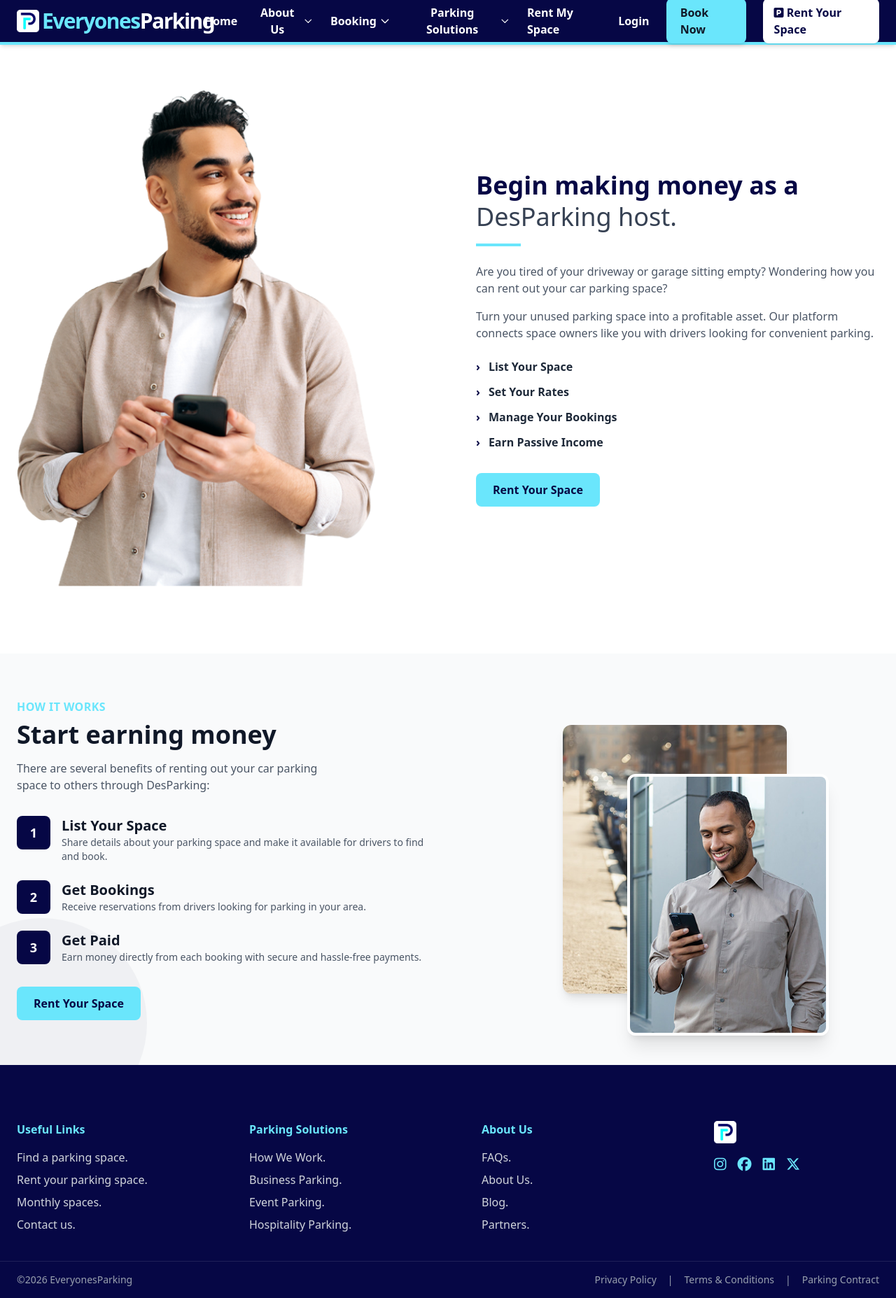
After one commit to Hhenry443/desparking, a PHP site: page /why-rent.php in a window 1280 px wide. The commit adds this page. Shown: the whole page at 70% size. Run offline with PHP 8.4, Linux system fonts and the light colour scheme; some libraries are stand-ins or nearby versions.

Commit message:
Why rent the space

```diff
--- a/public/css/output.css
+++ b/public/css/output.css
@@ -346,6 +346,21 @@
   .right-4 {
     right: calc(var(--spacing) * 4);
   }
+  .right-\[-10px\] {
+    right: -10px;
+  }
+  .right-\[-20px\] {
+    right: -20px;
+  }
+  .right-\[-30px\] {
+    right: -30px;
+  }
+  .right-\[-40px\] {
+    right: -40px;
+  }
+  .right-\[-60px\] {
+    right: -60px;
+  }
   .bottom-0 {
     bottom: calc(var(--spacing) * 0);
   }
@@ -354,6 +369,18 @@
   }
   .bottom-6 {
     bottom: calc(var(--spacing) * 6);
+  }
+  .bottom-\[-10px\] {
+    bottom: -10px;
+  }
+  .bottom-\[-30px\] {
+    bottom: -30px;
+  }
+  .bottom-\[-50px\] {
+    bottom: -50px;
+  }
+  .bottom-\[-60px\] {
+    bottom: -60px;
   }
   .left-0 {
     left: calc(var(--spacing) * 0);
@@ -646,6 +673,9 @@
   .h-\[260px\] {
     height: 260px;
   }
+  .h-\[300px\] {
+    height: 300px;
+  }
   .h-\[420px\] {
     height: 420px;
   }
@@ -739,12 +772,24 @@
   .w-24 {
     width: calc(var(--spacing) * 24);
   }
+  .w-28 {
+    width: calc(var(--spacing) * 28);
+  }
   .w-32 {
     width: calc(var(--spacing) * 32);
   }
+  .w-44 {
+    width: calc(var(--spacing) * 44);
+  }
+  .w-64 {
+    width: calc(var(--spacing) * 64);
+  }
   .w-72 {
     width: calc(var(--spacing) * 72);
   }
+  .w-80 {
+    width: calc(var(--spacing) * 80);
+  }
   .w-\[80\%\] {
     width: 80%;
   }
@@ -839,6 +887,9 @@
     flex-shrink: 1;
   }
   .flex-shrink-0 {
+    flex-shrink: 0;
+  }
+  .shrink-0 {
     flex-shrink: 0;
   }
   .border-collapse {
@@ -855,6 +906,10 @@
     --tw-translate-x: calc(calc(1/2 * 100%) * -1);
     translate: var(--tw-translate-x) var(--tw-translate-y);
   }
+  .translate-x-\[-30\%\] {
+    --tw-translate-x: -30%;
+    translate: var(--tw-translate-x) var(--tw-translate-y);
+  }
   .-translate-y-1 {
     --tw-translate-y: calc(var(--spacing) * -1);
     translate: var(--tw-translate-x) var(--tw-translate-y);
@@ -863,6 +918,10 @@
     --tw-translate-y: calc(calc(1/2 * 100%) * -1);
     translate: var(--tw-translate-x) var(--tw-translate-y);
   }
+  .translate-y-\[30\%\] {
+    --tw-translate-y: 30%;
+    translate: var(--tw-translate-x) var(--tw-translate-y);
+  }
   .rotate-180 {
     rotate: 180deg;
   }
@@ -1110,6 +1178,10 @@
   .border-2 {
     border-style: var(--tw-border-style);
     border-width: 2px;
+  }
+  .border-4 {
+    border-style: var(--tw-border-style);
+    border-width: 4px;
   }
   .border-\[6px\] {
     border-style: var(--tw-border-style);
@@ -1817,6 +1900,9 @@
   }
   .opacity-5 {
     opacity: 5%;
+  }
+  .opacity-50 {
+    opacity: 50%;
   }
   .shadow {
     --tw-shadow: 0 1px 3px 0 var(--tw-shadow-color, rgb(0 0 0 / 0.1)), 0 1px 2px -1px var(--tw-shadow-color, rgb(0 0 0 / 0.1));
@@ -2296,6 +2382,13 @@
       }
     }
   }
+  .hover\:opacity-90 {
+    &:hover {
+      @media (hover: hover) {
+        opacity: 90%;
+      }
+    }
+  }
   .focus\:border-transparent {
     &:focus {
       border-color: transparent;
@@ -2447,6 +2550,11 @@
       margin-inline: calc(var(--spacing) * 0);
     }
   }
+  .lg\:mt-0 {
+    @media (width >= 64rem) {
+      margin-top: calc(var(--spacing) * 0);
+    }
+  }
   .lg\:mt-4 {
     @media (width >= 64rem) {
       margin-top: calc(var(--spacing) * 4);
@@ -2472,21 +2580,61 @@
       display: none;
     }
   }
+  .lg\:h-12 {
+    @media (width >= 64rem) {
+      height: calc(var(--spacing) * 12);
+    }
+  }
   .lg\:h-80 {
     @media (width >= 64rem) {
       height: calc(var(--spacing) * 80);
     }
   }
+  .lg\:h-96 {
+    @media (width >= 64rem) {
+      height: calc(var(--spacing) * 96);
+    }
+  }
   .lg\:h-auto {
     @media (width >= 64rem) {
       height: auto;
     }
   }
+  .lg\:min-h-\[26rem\] {
+    @media (width >= 64rem) {
+      min-height: 26rem;
+    }
+  }
+  .lg\:w-12 {
+    @media (width >= 64rem) {
+      width: calc(var(--spacing) * 12);
+    }
+  }
   .lg\:w-56 {
     @media (width >= 64rem) {
       width: calc(var(--spacing) * 56);
     }
   }
+  .lg\:w-64 {
+    @media (width >= 64rem) {
+      width: calc(var(--spacing) * 64);
+    }
+  }
+  .lg\:w-72 {
+    @media (width >= 64rem) {
+      width: calc(var(--spacing) * 72);
+    }
+  }
+  .lg\:w-80 {
+    @media (width >= 64rem) {
+      width: calc(var(--spacing) * 80);
+    }
+  }
+  .lg\:max-w-lg {
+    @media (width >= 64rem) {
+      max-width: var(--container-lg);
+    }
+  }
   .lg\:grid-cols-2 {
     @media (width >= 64rem) {
       grid-template-columns: repeat(2, minmax(0, 1fr));
@@ -2532,6 +2680,16 @@
       justify-content: space-between;
     }
   }
+  .lg\:justify-end {
+    @media (width >= 64rem) {
+      justify-content: flex-end;
+    }
+  }
+  .lg\:justify-start {
+    @media (width >= 64rem) {
+      justify-content: flex-start;
+    }
+  }
   .lg\:gap-0 {
     @media (width >= 64rem) {
       gap: calc(var(--spacing) * 0);
@@ -2540,6 +2698,11 @@
   .lg\:gap-12 {
     @media (width >= 64rem) {
       gap: calc(var(--spacing) * 12);
+    }
+  }
+  .lg\:gap-16 {
+    @media (width >= 64rem) {
+      gap: calc(var(--spacing) * 16);
     }
   }
   .lg\:gap-20 {
@@ -2583,6 +2746,11 @@
       padding-block: calc(var(--spacing) * 0);
     }
   }
+  .lg\:pt-32 {
+    @media (width >= 64rem) {
+      padding-top: calc(var(--spacing) * 32);
+    }
+  }
   .lg\:pt-48 {
     @media (width >= 64rem) {
       padding-top: calc(var(--spacing) * 48);
@@ -2598,6 +2766,11 @@
       padding-bottom: calc(var(--spacing) * 16);
     }
   }
+  .lg\:pb-24 {
+    @media (width >= 64rem) {
+      padding-bottom: calc(var(--spacing) * 24);
+    }
+  }
   .lg\:pb-32 {
     @media (width >= 64rem) {
       padding-bottom: calc(var(--spacing) * 32);
@@ -2606,6 +2779,24 @@
   .lg\:pb-48 {
     @media (width >= 64rem) {
       padding-bottom: calc(var(--spacing) * 48);
+    }
+  }
+  .lg\:text-4xl {
+    @media (width >= 64rem) {
+      font-size: var(--text-4xl);
+      line-height: var(--tw-leading, var(--text-4xl--line-height));
+    }
+  }
+  .lg\:text-lg {
+    @media (width >= 64rem) {
+      font-size: var(--text-lg);
+      line-height: var(--tw-leading, var(--text-lg--line-height));
+    }
+  }
+  .lg\:text-xl {
+    @media (width >= 64rem) {
+      font-size: var(--text-xl);
+      line-height: var(--tw-leading, var(--text-xl--line-height));
     }
   }
   .lg\:text-\[\#1e1e4b\] {
--- a/public/partials/footer.php
+++ b/public/partials/footer.php
@@ -8,7 +8,7 @@
             <h4 class="text-[#6ae6fc] font-semibold mb-4">Useful Links</h4>
             <ul class="space-y-2 text-gray-300">
                 <li><a href="/map.php" class="hover:text-white">Find a parking space.</a></li>
-                <li><a href="/create.php" class="hover:text-white">Rent your parking space.</a></li>
+                <li><a href="/why-rent.php" class="hover:text-white">Rent your parking space.</a></li>
                 <li><a href="/map.php" class="hover:text-white">Monthly spaces.</a></li>
                 <li><button onclick="document.getElementById('contact-modal').classList.remove('hidden')" class="hover:text-white cursor-pointer text-gray-300">Contact us.</button></li>
             </ul>
--- a/public/partials/navbar.php
+++ b/public/partials/navbar.php
@@ -208,7 +208,7 @@ function navLink($page)
         </div>
 
         <!-- Rent My Space link -->
-        <a href="/create.php" class="hover:text-[#6ae6fc] transition">Rent My Space</a>
+        <a href="/why-rent.php" class="hover:text-[#6ae6fc] transition">Rent My Space</a>
 
         <!-- News Dropdown
         <div class="relative group">
@@ -263,7 +263,7 @@ function navLink($page)
 
 
         <!-- Create a new car park -->
-        <a href="/create.php"
+        <a href="/why-rent.php"
             class="inline-block px-4 py-2 bg-white text-[#060745] rounded-lg
                 hover:bg-gray-500 hover:text-white transition shadow">
             <i class="fa-solid fa-square-parking"></i> Rent Your Space
@@ -340,7 +340,7 @@ function navLink($page)
             </div>
         </div>
 
-        <a href="/create.php" class="block py-3 border-b border-white/10 hover:text-[#6ae6fc]">Rent My Space</a>
+        <a href="/why-rent.php" class="block py-3 border-b border-white/10 hover:text-[#6ae6fc]">Rent My Space</a>
 
         <!-- News accordion -->
         <!-- <div>
@@ -364,7 +364,7 @@ function navLink($page)
 
         <div class="pt-4 pb-2 flex flex-col gap-3">
             <a href="/map.php" class="block text-center py-3 rounded-lg bg-[#6ae6fc] text-gray-900 font-bold hover:bg-cyan-400 transition">Book Now</a>
-            <a href="/create.php" class="block text-center py-3 rounded-lg bg-white text-[#060745] font-bold hover:bg-gray-100 transition">Rent Your Space</a>
+            <a href="/why-rent.php" class="block text-center py-3 rounded-lg bg-white text-[#060745] font-bold hover:bg-gray-100 transition">Rent Your Space</a>
         </div>
 
     </div>
--- /dev/null
+++ b/public/why-rent.php
@@ -0,0 +1,181 @@
+<?php
+
+$title = "Business Solutions";
+
+// Start session if not already started
+if (session_status() == PHP_SESSION_NONE) {
+  session_start();
+}
+
+?>
+<!doctype html>
+<html>
+
+<?php include_once __DIR__ . '/partials/header.php'; ?>
+
+
+<body class="min-h-screen bg-white">
+  <?php include_once __DIR__ . '/partials/navbar.php'; ?>
+
+  <!-- HERO / SECTION -->
+  <section id="section-1" class="bg-white pt-20 lg:pt-32 pb-16 lg:pb-24 overflow-hidden">
+    <div class="max-w-7xl mx-auto px-6 grid grid-cols-1 lg:grid-cols-2 gap-12 lg:gap-20 items-center">
+
+      <!-- LEFT: IMAGE -->
+      <div class="flex justify-center lg:justify-start">
+        <img
+          src="/images/rentyourspace-1.png"
+          alt="man on phone"
+          class="w-full max-w-md lg:max-w-lg object-contain">
+      </div>
+
+      <!-- RIGHT: TEXT -->
+      <div class="max-w-xl">
+        <h2 class="text-3xl lg:text-4xl font-bold text-[#060745] leading-tight mb-4">
+          Begin making money as a <br>
+          <span class="font-medium text-gray-700">DesParking host.</span>
+        </h2>
+
+        <div class="w-16 h-1 bg-[#6ae6fc] mb-6"></div>
+
+        <p class="text-gray-600 mb-4">
+          Are you tired of your driveway or garage sitting empty? Wondering how you can rent out your car parking space?
+        </p>
+
+        <p class="text-gray-600 mb-6">
+          Turn your unused parking space into a profitable asset. Our platform connects space owners like you with drivers looking for convenient parking.
+        </p>
+
+        <!-- BULLETS -->
+        <div class="space-y-3 mb-8 font-bold">
+          <div class="flex items-center gap-3">
+            <span class="text-[#060745]">›</span>
+            <p class="text-gray-800">List Your Space</p>
+          </div>
+          <div class="flex items-center gap-3">
+            <span class="text-[#060745]">›</span>
+            <p class="text-gray-800">Set Your Rates</p>
+          </div>
+          <div class="flex items-center gap-3">
+            <span class="text-[#060745]">›</span>
+            <p class="text-gray-800">Manage Your Bookings</p>
+          </div>
+          <div class="flex items-center gap-3">
+            <span class="text-[#060745]">›</span>
+            <p class="text-gray-800">Earn Passive Income</p>
+          </div>
+        </div>
+
+        <!-- CTA -->
+        <a href="/list-space"
+          class="inline-block bg-[#6ae6fc] text-[#060745] font-semibold px-6 py-3 rounded-lg hover:opacity-90 transition">
+          Rent Your Space
+        </a>
+      </div>
+
+    </div>
+  </section>
+
+  <section id="section-2" class="relative bg-gray-50 pt-16 pb-16 overflow-hidden">
+
+    <!-- Background shape (desktop only) -->
+    <div class="hidden lg:block absolute left-0 bottom-0 w-[300px] h-[300px] bg-gray-200 rounded-full opacity-50 translate-x-[-30%] translate-y-[30%]"></div>
+
+    <div class="max-w-7xl mx-auto px-6 grid grid-cols-1 lg:grid-cols-2 gap-12 lg:gap-16 items-center">
+
+      <!-- TEXT -->
+      <div class="relative z-10">
+
+        <p class="text-[#6ae6fc] font-semibold uppercase tracking-wide mb-2">
+          How it works
+        </p>
+
+        <h2 class="text-2xl lg:text-4xl font-bold text-gray-900 mb-4">
+          Start earning money
+        </h2>
+
+        <p class="text-gray-600 mb-8 max-w-md">
+          There are several benefits of renting out your car parking space to others through DesParking:
+        </p>
+
+        <!-- STEPS -->
+        <div class="space-y-6">
+
+          <!-- STEP -->
+          <div class="flex items-start gap-4">
+            <div class="w-10 h-10 lg:w-12 lg:h-12 bg-[#060745] text-white flex items-center justify-center rounded-lg text-sm lg:text-lg font-bold shrink-0">
+              1
+            </div>
+            <div>
+              <p class="font-semibold text-gray-900 text-base lg:text-xl">List Your Space</p>
+              <p class="text-gray-600 text-sm">
+                Share details about your parking space and make it available for drivers to find and book.
+              </p>
+            </div>
+          </div>
+
+          <!-- STEP -->
+          <div class="flex items-start gap-4">
+            <div class="w-10 h-10 lg:w-12 lg:h-12 bg-[#060745] text-white flex items-center justify-center rounded-lg text-sm lg:text-lg font-bold shrink-0">
+              2
+            </div>
+            <div>
+              <p class="font-semibold text-gray-900 text-base lg:text-xl">Get Bookings</p>
+              <p class="text-gray-600 text-sm">
+                Receive reservations from drivers looking for parking in your area.
+              </p>
+            </div>
+          </div>
+
+          <!-- STEP -->
+          <div class="flex items-start gap-4">
+            <div class="w-10 h-10 lg:w-12 lg:h-12 bg-[#060745] text-white flex items-center justify-center rounded-lg text-sm lg:text-lg font-bold shrink-0">
+              3
+            </div>
+            <div>
+              <p class="font-semibold text-gray-900 text-base lg:text-xl">Get Paid</p>
+              <p class="text-gray-600 text-sm">
+                Earn money directly from each booking with secure and hassle-free payments.
+              </p>
+            </div>
+          </div>
+
+        </div>
+
+        <!-- CTA -->
+        <a href="/create.php"
+          class="inline-block mt-8 bg-[#6ae6fc] text-[#060745] font-semibold px-6 py-3 rounded-lg hover:opacity-90 transition">
+          Rent Your Space
+        </a>
+
+      </div>
+
+      <!-- IMAGES -->
+      <div class="relative flex justify-center mt-10 lg:mt-0">
+
+        <!-- MOBILE: single image -->
+        <img
+          src="/images/partners-man.jpg"
+          class="w-full max-w-sm rounded-xl shadow-lg lg:hidden">
+
+        <!-- DESKTOP: stacked -->
+        <div class="hidden lg:block relative">
+          <img
+            src="/images/whyrent-2.jpg"
+            class="w-80 h-96 object-cover rounded-xl shadow-lg">
+
+          <img
+            src="/images/partners-man.jpg"
+            class="absolute bottom-[-60px] right-[-60px] w-72 rounded-xl shadow-xl border-4 border-white">
+        </div>
+
+      </div>
+
+    </div>
+  </section>
+
+  <?php include_once __DIR__ . '/partials/footer.php'; ?>
+
+</body>
+
+</html>
```
Also changed, not shown: other parts of public/css/output.css (+36 -0 lines), public/images/rentyourspace-1.png (added), public/images/whyrent-2.jpg (added).
